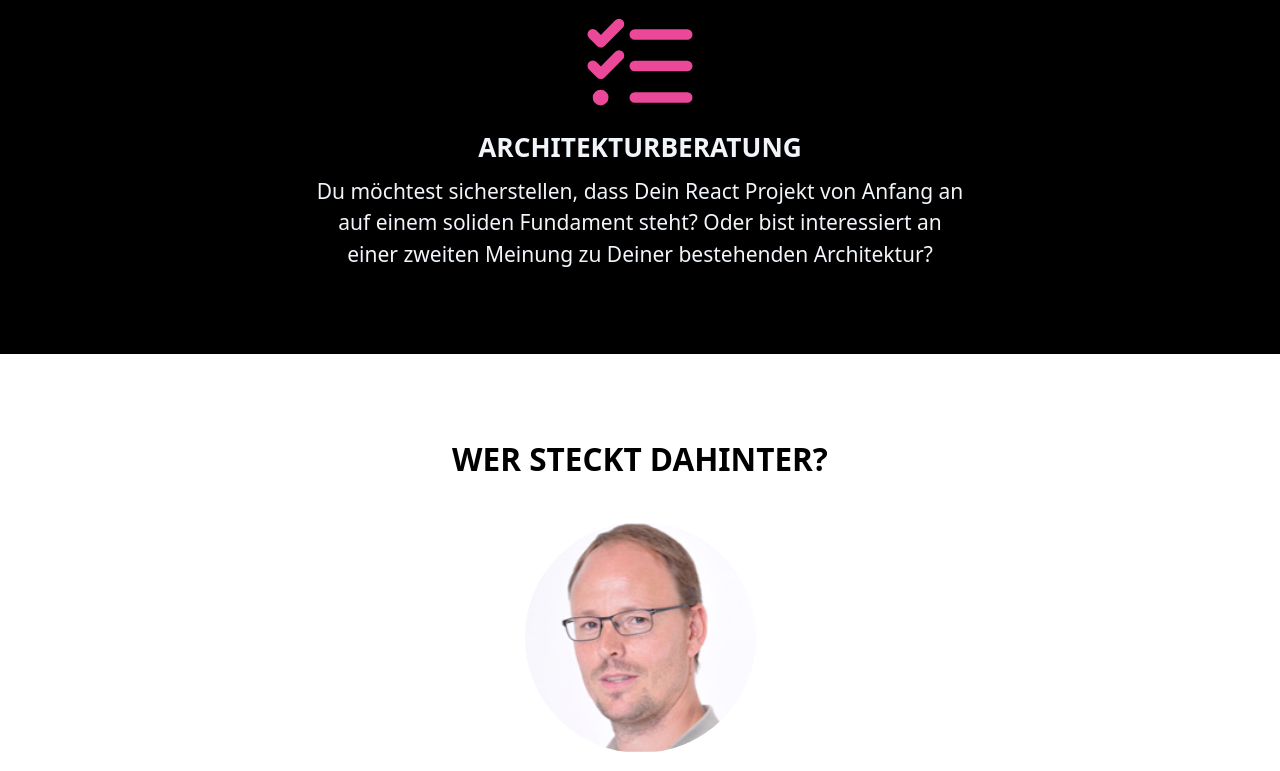
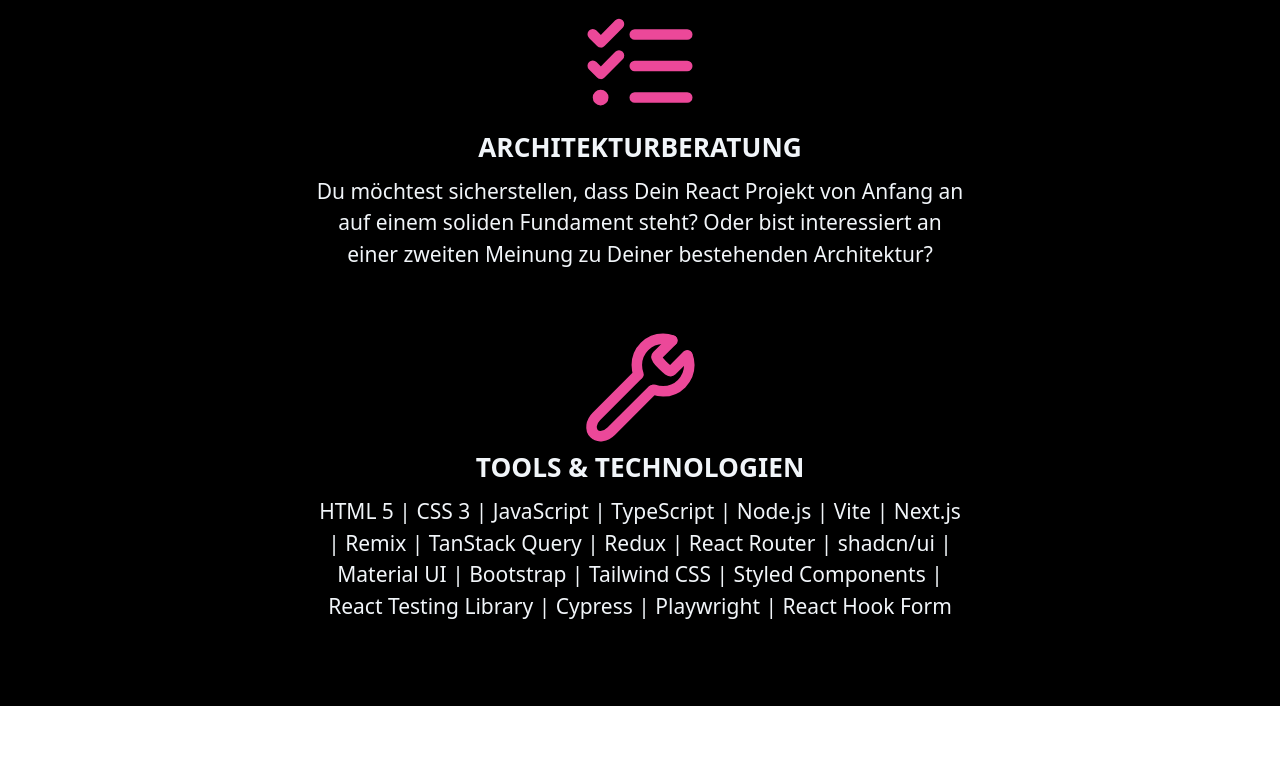
Before and after one commit to schwolf/react-consultant.de, a website: page src/index.html in a window 1280 px wide. Shown: the part 1546-2317 px from the top of the page. Drawn offline with Linux system fonts and the light colour scheme.

Commit message:
tools added

```diff
--- a/src/index.html
+++ b/src/index.html
@@ -5,7 +5,7 @@
   <meta charset="utf-8" />
   <meta content="width=device-width, initial-scale=1" name="viewport" />
   <title>React Softwareentwicklung und Beratung</title>
-  <meta name="description" content="Freelancer unterstützt bei Frontend, Backend und Fullstack Softwareentwicklung und Consulting mit dem Schwerpunkt ReactJS" />
+  <meta name="description" content="Freelancer aus Mittelfranken unterstützt bei Frontend, Backend und Fullstack Softwareentwicklung und Consulting mit dem Schwerpunkt ReactJS" />
   <link href="./output.css" rel="stylesheet">
 
   <!-- <link href="https://daks2k3a4ib2z.cloudfront.net/img/favicon.ico" rel="shortcut icon" type="image/x-icon" /> -->
@@ -94,7 +94,7 @@
       <div class="flex flex-col items-center gap-12 md:gap-0">
         <div class="flex flex-col md:flex-row-reverse items-center">
 
-          <img src="./img/smartphone.png" alt="react source code" class="w-48 md:w-full" />
+          <img src="./img/smartphone.png" alt="React Quelltext auf einem Smartphone" class="w-48 md:w-full" />
 
           <!--<div class="relative">
           <div id="circular-text" class="font-extrabold text-2xl">react-consultant.de</div>
@@ -137,7 +137,7 @@
       <h1 class="text-2xl font-semibold pb-8">LEISTUNGEN</h1>
       <div class="flex flex-col gap-10">
         <div class="flex flex-col items-center">
-          <img src="./img/group.svg" alt="group" class="size-24" />
+          <img src="./img/group.svg" alt="Gruppensymbol" class="size-24" />
           <h2 class="text-xl font-semibold pb-2">PROJEKTBEGLEITUNG</h2>
           <div class="text-center">
             Du bist auf der Suche nach einem erfahrenen Software Engineer, der als integraler
@@ -146,18 +146,44 @@
           </div>
         </div>
         <div class="flex flex-col items-center">
-          <img src="./img/tool.svg" alt="tool" class="size-24" />
+          <img src="./img/training.svg" alt="Trainingssymbol" class="size-24" />
           <h2 class="text-xl font-semibold pb-2">VOR-ORT WORKSHOPS</h2>
           <div class="text-center">
             Dein Team benötigt ein maßgeschneidertes Training zu Themen rund um dem React?
           </div>
         </div>
         <div class="flex flex-col items-center">
-          <img src="./img/checklist.svg" alt="checklist" class="size-24" />
+          <img src="./img/checklist.svg" alt="Checklistensymbol" class="size-24" />
           <h2 class="text-xl font-semibold pb-2">ARCHITEKTURBERATUNG</h2>
           <div class="text-center">
             Du möchtest sicherstellen, dass Dein React Projekt von Anfang an auf einem soliden Fundament steht?
             Oder bist interessiert an einer zweiten Meinung zu Deiner bestehenden Architektur?
+          </div>
+        </div>
+        <div class="flex flex-col items-center">
+          <img src="./img/tool.svg" alt="Werkzeugsymbol" class="size-24" />
+          <h2 class="text-xl font-semibold pb-2">TOOLS & TECHNOLOGIEN</h2>
+          <div class="text-center">
+            HTML 5 |
+            CSS 3 |
+            JavaScript |
+            TypeScript |
+            Node.js |
+            Vite |
+            Next.js |
+            Remix |
+            TanStack Query |
+            Redux |
+            React Router |
+            shadcn/ui |
+            Material UI |
+            Bootstrap |
+            Tailwind CSS |
+            Styled Components |
+            React Testing Library |
+            Cypress |
+            Playwright |
+            React Hook Form
           </div>
         </div>
       </div>
@@ -186,7 +212,7 @@
         Du bist neugierig geworden und kannst Dir eine Zusammenarbeit vorstellen? Oder hast noch Fragen?
       </div>
 
-      <a href="mailto:&#x73;chmi&#x64;&#x74;@&#x65;psi&#x74;&#x2e;d&#x65;?subject=Anfrage%20an%20react-consultant.de">
+      <a href="mailto:&#x73;chmi&#x64;&#x74;@react-consul&#x74;ant&#x2e;d&#x65;?subject=Anfrage%20an%20react-consultant.de">
         <button class="bg-pink-500 p-4 rounded-sm">
           Email an Wolfgang
         </button>
```
Also changed, not shown: src/Impressum.html (+1 -1 lines), README.md, src/img/training.svg (added).
